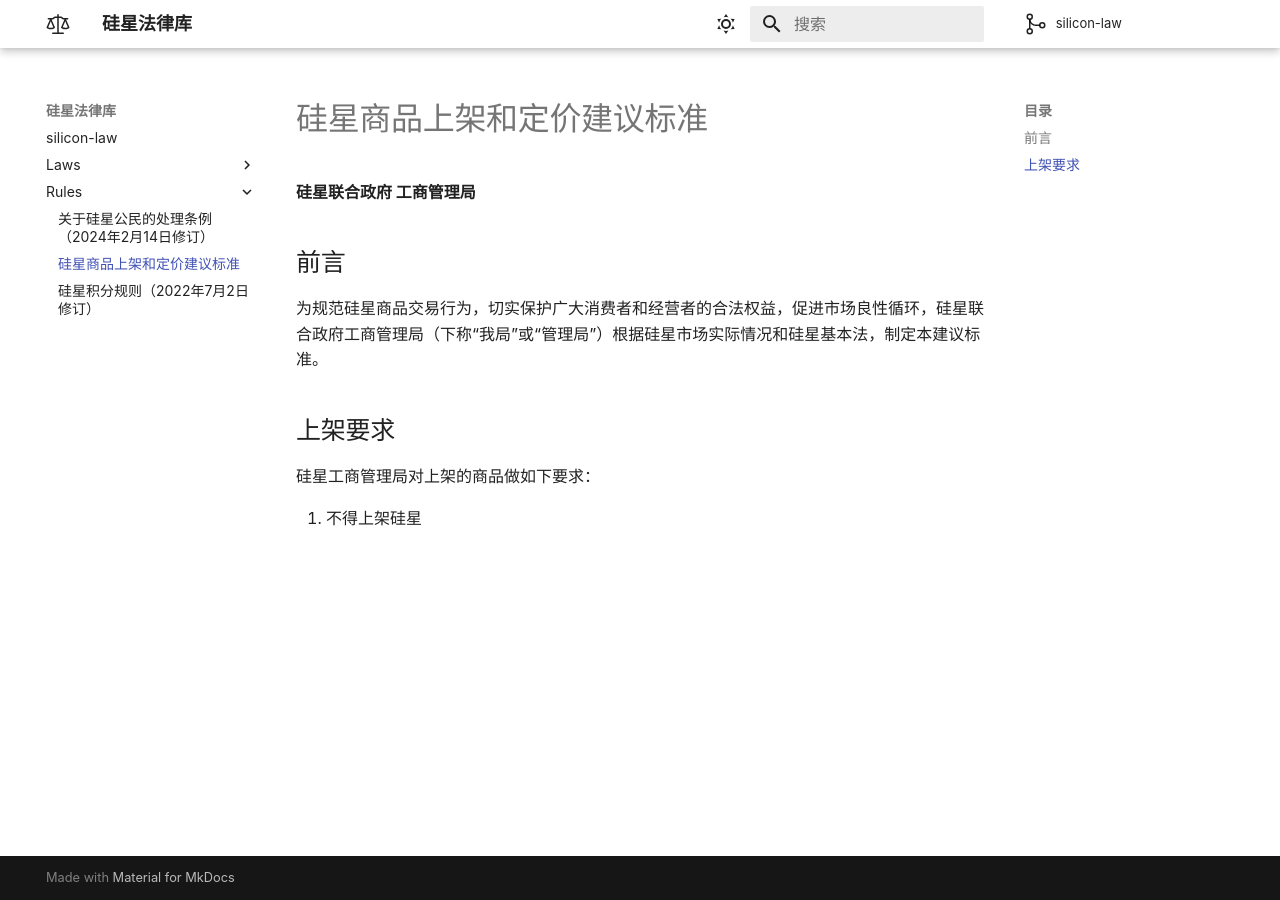
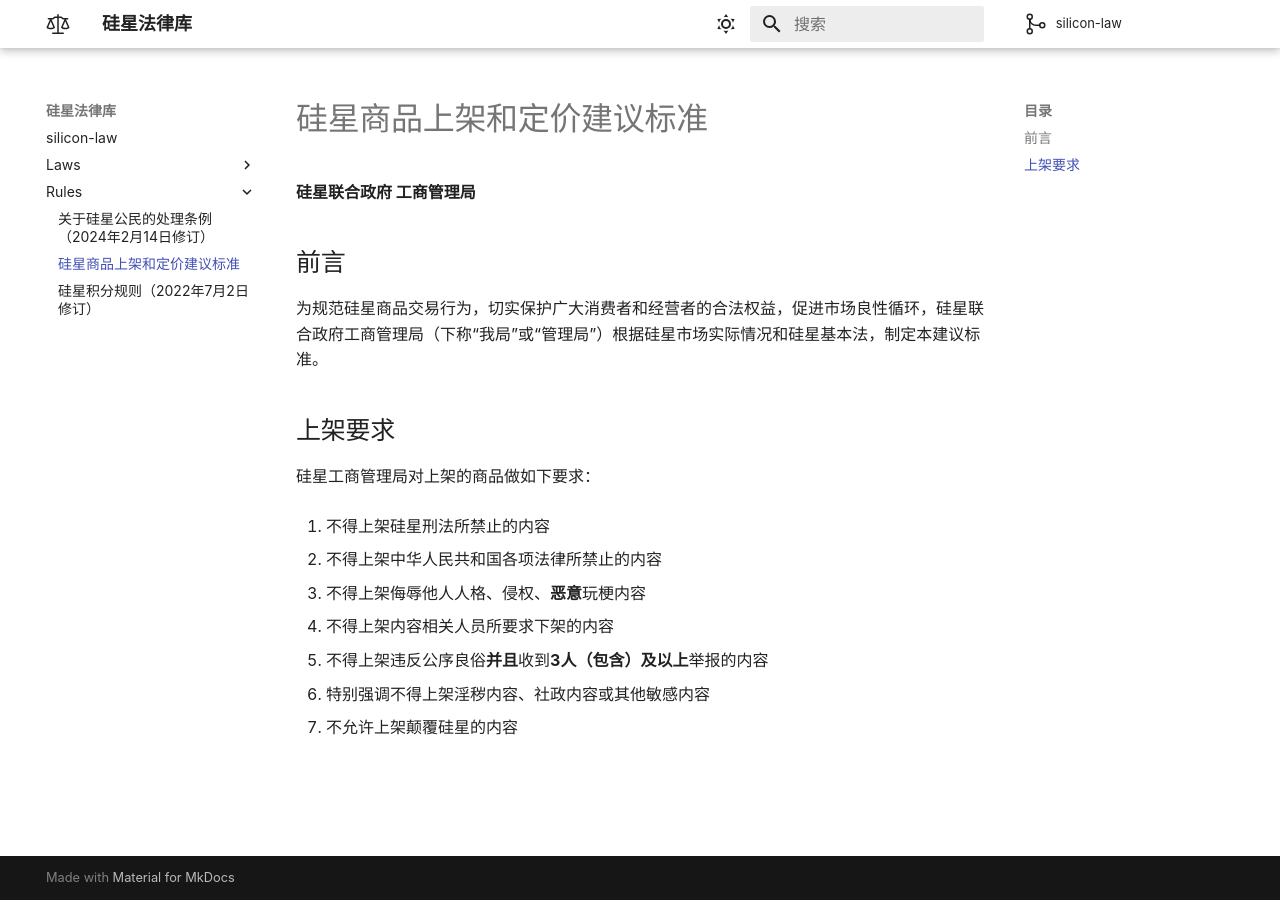
Before and after one commit to silicon-star-united-government/silicon-law, an MkDocs documentation site: the page built from docs/rules/硅星商品上架和定价建议标准.md, in a window 1280 px wide. Built offline with MkDocs 1.6.1 and Material for MkDocs 9.7.7, drawn with Linux system fonts in a browser that asks for light colours; comment, search, counter and statistics services are not loaded.

Commit message:
Update 硅星商品上架和定价建议标准.md

```diff
--- a/docs/rules/硅星商品上架和定价建议标准.md
+++ b/docs/rules/硅星商品上架和定价建议标准.md
@@ -10,4 +10,16 @@
 
 硅星工商管理局对上架的商品做如下要求：
 
-1. 不得上架硅星
+1. 不得上架硅星刑法所禁止的内容
+
+2. 不得上架中华人民共和国各项法律所禁止的内容
+
+3. 不得上架侮辱他人人格、侵权、**恶意**玩梗内容
+
+4. 不得上架内容相关人员所要求下架的内容
+
+5. 不得上架违反公序良俗**并且**收到**3人（包含）及以上**举报的内容
+
+6. 特别强调不得上架淫秽内容、社政内容或其他敏感内容
+
+7. 不允许上架颠覆硅星的内容
```
